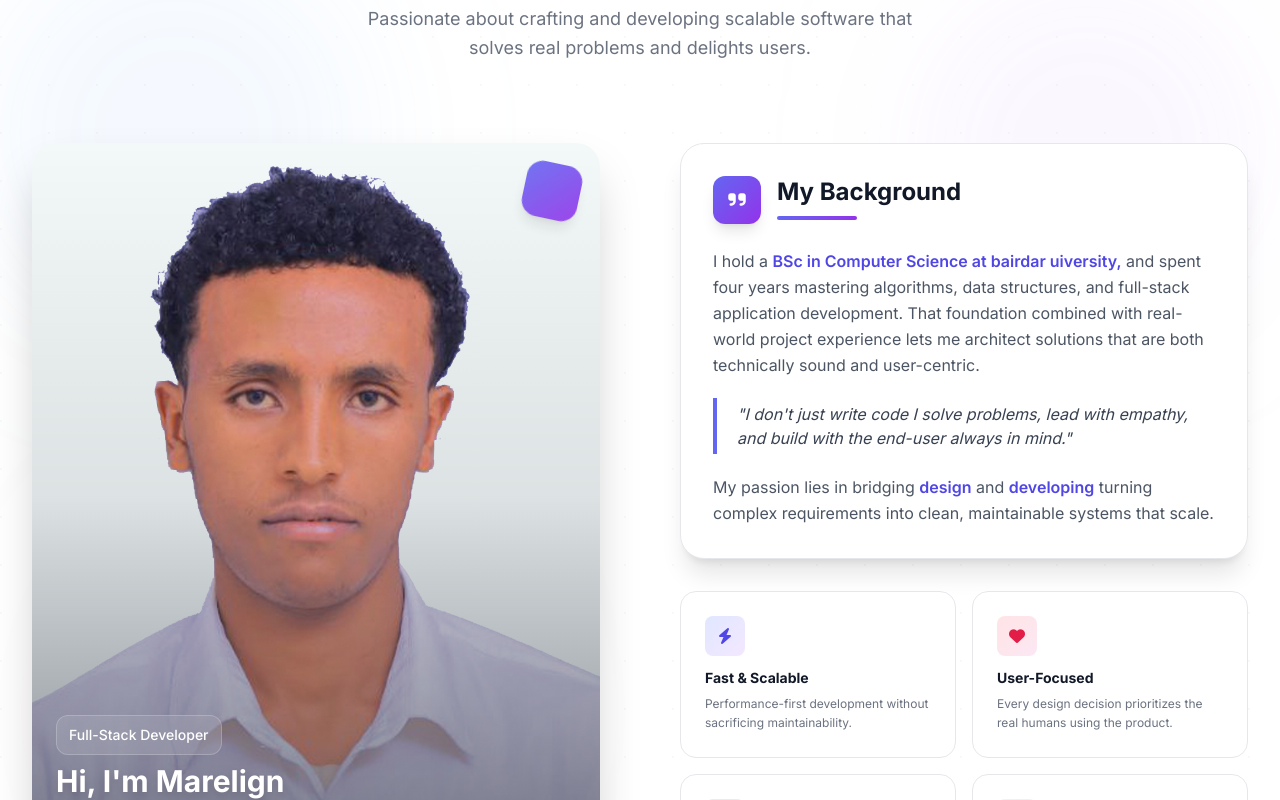
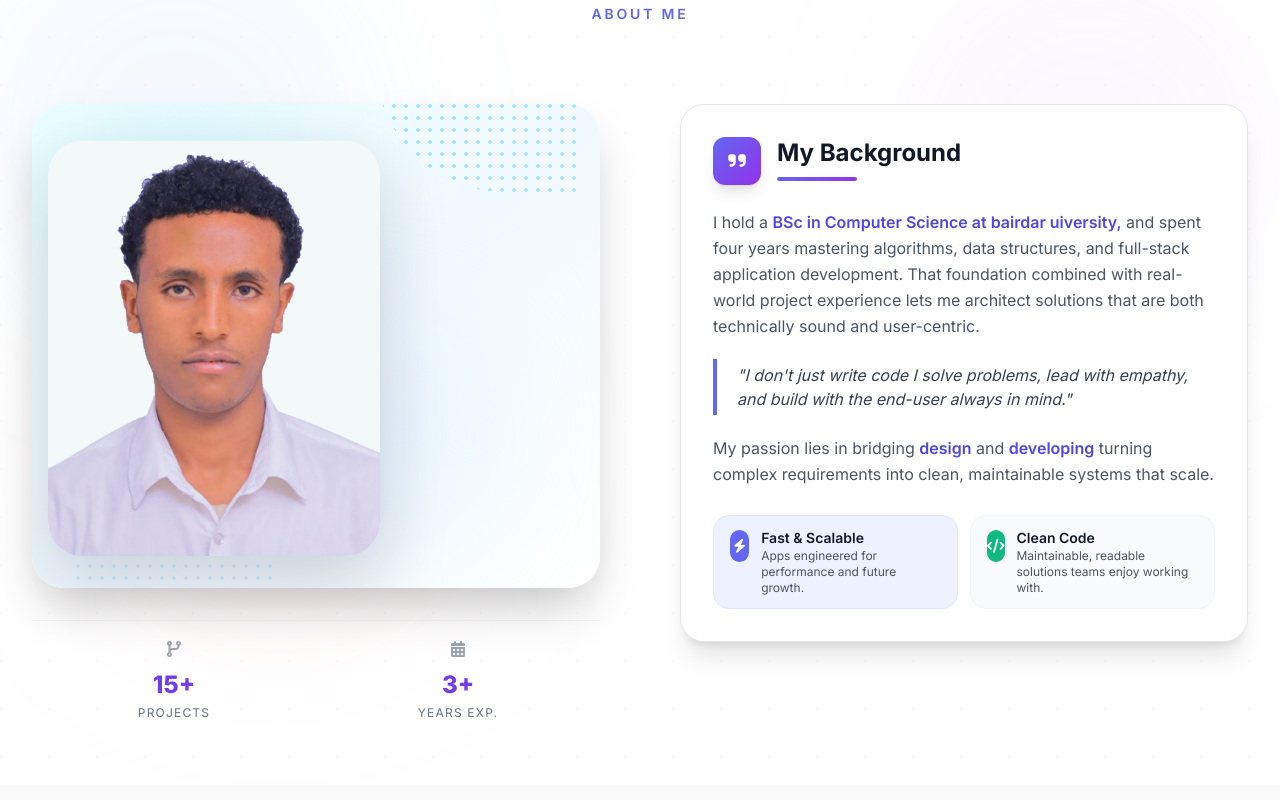
Before and after one commit to mareligncode/my-portfolio-website, a React (Vite) app in the folder frontend/: page / in a window 1280 px wide. Shown: the part 560-1360 px from the top of the page. Built offline with nearby package versions, Linux system fonts and the light colour scheme.

Commit message:
Refactor About component by removing philosophy cards and enhancing profile card layout for improved design and readability.

```diff
--- a/frontend/src/components/About.jsx
+++ b/frontend/src/components/About.jsx
@@ -16,37 +16,6 @@ const About = () => {
     if (sectionRef.current) observer.observe(sectionRef.current)
     return () => observer.disconnect()
   }, [])
-
-  const philosophyCards = [
-    {
-      icon: 'fa-bolt',
-      title: 'Fast & Scalable',
-      desc: 'Performance-first development without sacrificing maintainability.',
-      gradient: 'from-indigo-100 to-purple-100 dark:from-indigo-950 dark:to-purple-950',
-      text: 'text-indigo-600 dark:text-indigo-400',
-    },
-    {
-      icon: 'fa-heart',
-      title: 'User-Focused',
-      desc: 'Every design decision prioritizes the real humans using the product.',
-      gradient: 'from-rose-100 to-pink-100 dark:from-rose-950 dark:to-pink-950',
-      text: 'text-rose-600 dark:text-rose-400',
-    },
-    {
-      icon: 'fa-code',
-      title: 'Clean Code',
-      desc: 'Readable, tested, and documented — code that teams enjoy working with.',
-      gradient: 'from-emerald-100 to-teal-100 dark:from-emerald-950 dark:to-teal-950',
-      text: 'text-emerald-600 dark:text-emerald-400',
-    },
-    {
-      icon: 'fa-lightbulb',
-      title: 'Problem Solver',
-      desc: 'Finding elegant, efficient solutions to complex engineering challenges.',
-      gradient: 'from-amber-100 to-orange-100 dark:from-amber-950 dark:to-orange-950',
-      text: 'text-amber-600 dark:text-amber-400',
-    },
-  ]
 
   return (
     <section
@@ -74,52 +43,58 @@ const About = () => {
 
         {/* ── Section Header ── */}
         <div className="text-center mb-20 about-fade-up">
+          <p className="text-sm font-semibold tracking-[0.2em] uppercase text-indigo-500 mb-2">
+            About Me
+          </p>
 
-
-
-
-          <p className="text-lg text-gray-500 dark:text-gray-400 max-w-xl mx-auto leading-relaxed">
-            Passionate about crafting and developing scalable software that solves real problems and delights users.
-          </p>
         </div>
 
         {/* ── Two-Column Layout ── */}
         <div className="grid lg:grid-cols-2 gap-14 lg:gap-20 items-start">
 
-          {/* ── Left — Profile Photo + Stats ── */}
+          {/* ── Left — Profile Card + Stats ── */}
           <div className="space-y-8 about-slide-right">
 
-            {/* Profile Photo */}
-            <div className="relative group rounded-3xl overflow-hidden shadow-2xl">
-              <div className="relative aspect-[4/5] w-full">
-                {/* Overlay */}
-                <div className="absolute inset-0 bg-gradient-to-t from-gray-900 via-gray-900/20 to-transparent z-10 opacity-50 group-hover:opacity-70 transition-opacity duration-500" />
+            {/* Profile Card – big soft rectangle with inner photo card, like template */}
+            <div className="relative rounded-[32px] bg-gradient-to-br from-cyan-50 via-sky-50 to-white dark:from-sky-900 dark:via-slate-900 dark:to-slate-950 shadow-2xl overflow-hidden px-6 sm:px-8 md:px-10 py-8">
+              {/* Top-right dots */}
+              <div
+                className="pointer-events-none absolute -top-10 right-4 w-52 h-32 opacity-60 text-sky-300 dark:text-sky-500"
+                style={{
+                  backgroundImage: 'radial-gradient(currentColor 2px, transparent 2px)',
+                  backgroundSize: '12px 12px',
+                  borderBottomLeftRadius: '999px',
+                }}
+              />
+              {/* Bottom-left dots */}
+              <div
+                className="pointer-events-none absolute bottom-0 left-10 w-52 h-28 opacity-50 text-sky-200 dark:text-sky-600"
+                style={{
+                  backgroundImage: 'radial-gradient(currentColor 2px, transparent 2px)',
+                  backgroundSize: '12px 12px',
+                  borderTopRightRadius: '999px',
+                }}
+              />
 
+              {/* Content row: BIG photo on the left, empty space on the right (like template) */}
+              <div className="relative flex items-end md:items-stretch min-h-[320px] sm:min-h-[360px] md:min-h-[420px]">
+                {/* Glow accents behind image */}
+                <div className="pointer-events-none absolute -top-10 left-6 w-44 h-44 rounded-[48px] bg-cyan-100/70 blur-3xl" />
+                <div className="pointer-events-none absolute bottom-8 left-44 w-56 h-44 rounded-[56px] bg-sky-100/70 blur-3xl" />
+
+                {/* Image block – balanced width/height (no "thin" look) */}
+                <div className="relative w-[92%] sm:w-[86%] md:w-[72%] lg:w-[68%] max-w-none -translate-x-3 md:-translate-x-6 self-end">
+                  <div className="relative w-full aspect-[4/5] overflow-hidden rounded-[34px] shadow-[0_28px_70px_rgba(15,23,42,0.18)]">
                     <img
                       src={photo}
                       alt="Marelign Yimer — Full-Stack Developer"
-                  className="absolute inset-0 w-full h-full object-cover transition-transform duration-700 ease-out group-hover:scale-105"
+                      className="absolute inset-0 w-full h-full object-cover object-[50%_18%]"
                     />
-
-                {/* Name Badge */}
-                <div className="absolute bottom-6 left-6 z-20">
-                  <div className="transform transition-all duration-500 group-hover:-translate-y-2">
-                    <div className="inline-block px-3 py-1.5 bg-white/10 backdrop-blur-xl rounded-xl border border-white/20 mb-2">
-                      <span className="text-sm font-medium text-white">Full-Stack Developer</span>
-                    </div>
-                    <h3 className="text-3xl font-bold text-white leading-tight drop-shadow-lg">
-                      Hi, I'm Marelign
-                    </h3>
-                    <p className="text-white/80 text-base mt-1 drop-shadow italic">
-                      "Code with purpose, build with heart"
-                    </p>
                   </div>
                 </div>
 
-                {/* Corner accent */}
-                <div className="absolute top-5 right-5 z-20">
-                  <div className="w-14 h-14 bg-gradient-to-br from-indigo-500 to-purple-600 rounded-2xl rotate-12 opacity-90 group-hover:rotate-45 transition-all duration-500 shadow-lg" />
-                </div>
+                {/* Right side left empty so background shows, matching template composition */}
+                <div className="hidden md:block flex-1" />
               </div>
             </div>
 
@@ -162,8 +137,6 @@ const About = () => {
               </div>
 
               <div className="space-y-5 text-gray-600 dark:text-gray-400">
-
-
                 <p className="text-base leading-relaxed">
                   I hold a{' '}
                   <span className="text-indigo-600 dark:text-indigo-400 font-semibold">
@@ -187,30 +160,34 @@ const About = () => {
                   <span className="text-indigo-600 dark:text-indigo-400 font-semibold">developing</span>  turning
                   complex requirements into clean, maintainable systems that scale.
                 </p>
+
+                {/* Simple philosophy pills */}
+                <div className="grid grid-cols-1 sm:grid-cols-2 gap-3 pt-2">
+                  <div className="flex items-start gap-3 rounded-2xl bg-indigo-50 dark:bg-indigo-900/20 px-4 py-3 border border-indigo-100 dark:border-indigo-800">
+                    <div className="mt-0.5 h-8 w-8 rounded-xl bg-indigo-500 text-white flex items-center justify-center text-sm">
+                      <i className="fas fa-bolt" />
+                    </div>
+                    <div>
+                      <p className="text-sm font-semibold text-gray-900 dark:text-white">Fast &amp; Scalable</p>
+                      <p className="text-xs text-gray-600 dark:text-gray-400">
+                        Apps engineered for performance and future growth.
+                      </p>
                     </div>
                   </div>
 
-            {/* Philosophy Cards */}
-            <div className="grid grid-cols-2 gap-4">
-              {philosophyCards.map((card) => (
-                <div
-                  key={card.title}
-                  className="bg-white dark:bg-gray-800/30 p-6 rounded-2xl border border-gray-200 dark:border-gray-700/50 backdrop-blur-sm group hover:border-indigo-400 dark:hover:border-indigo-500 hover:shadow-lg transition-all duration-300"
-                >
-                  <div className={`w-10 h-10 rounded-lg bg-gradient-to-br ${card.gradient} flex items-center justify-center ${card.text} mb-3 group-hover:scale-110 transition-transform`}>
-                    <i className={`fas ${card.icon} text-base`} />
+                  <div className="flex items-start gap-3 rounded-2xl bg-slate-50 dark:bg-slate-900/30 px-4 py-3 border border-slate-100 dark:border-slate-800">
+                    <div className="mt-0.5 h-8 w-8 rounded-xl bg-emerald-500 text-white flex items-center justify-center text-sm">
+                      <i className="fas fa-code" />
                     </div>
-                  <h5 className="font-bold text-gray-900 dark:text-white mb-1.5 text-sm">{card.title}</h5>
-                  <p className="text-xs text-gray-500 dark:text-gray-400 leading-relaxed">{card.desc}</p>
+                    <div>
+                      <p className="text-sm font-semibold text-gray-900 dark:text-white">Clean Code</p>
+                      <p className="text-xs text-gray-600 dark:text-gray-400">
+                        Maintainable, readable solutions teams enjoy working with.
+                      </p>
                     </div>
-              ))}
                   </div>
-
-            {/* CTAs */}
-            <div className="flex gap-4 pt-2">
-
-
-
+                </div>
+              </div>
             </div>
           </div>
         </div>
```
Lines whose indentation alone changed are shown as unchanged.
